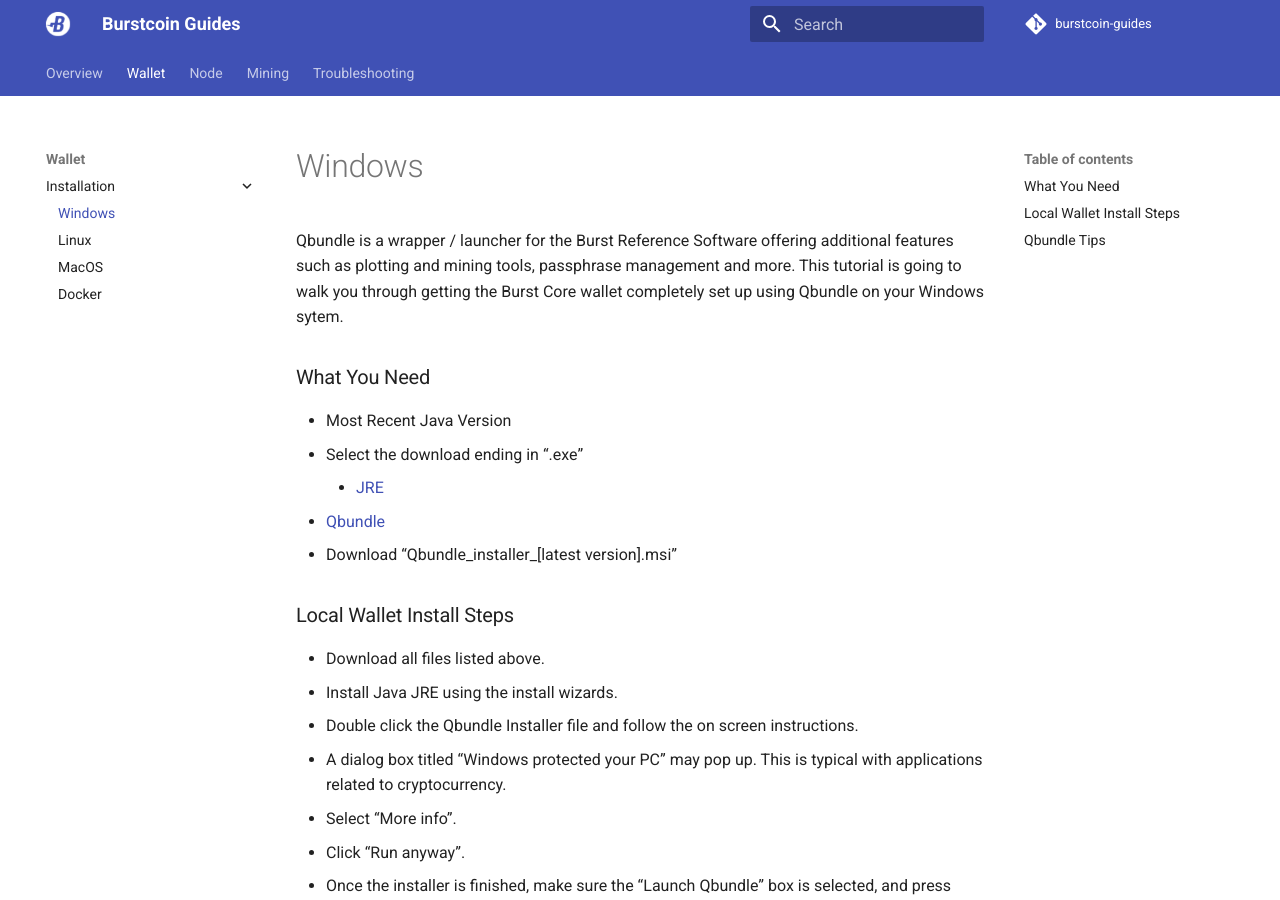
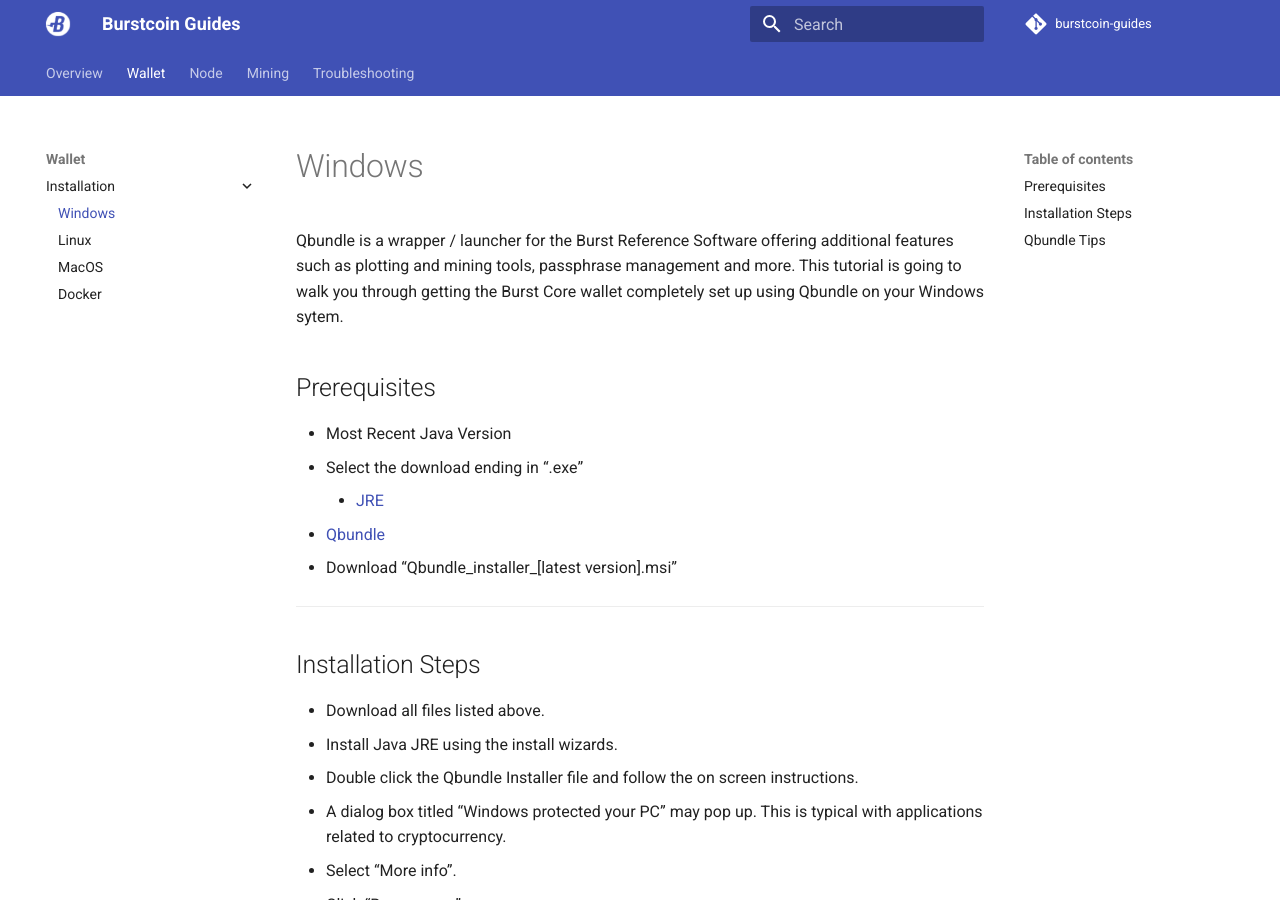
Before and after one commit to ths93/burstcoin-guides, an MkDocs documentation site: the page built from docs/wallet/install/windows.md, in a window 1280 px wide and 900 px high. Built offline with MkDocs 1.6.1 and Material for MkDocs 9.7.7, drawn with Linux system fonts in a browser that asks for light colours; comment, search, counter and statistics services are not loaded; old or Windows-style settings are respelled for this version of MkDocs.

Commit message:
Update windows.md

```diff
--- a/docs/wallet/install/windows.md
+++ b/docs/wallet/install/windows.md
@@ -1,6 +1,6 @@
 Qbundle is a wrapper / launcher for the Burst Reference Software offering additional features such as plotting and mining tools, passphrase management and more. This tutorial is going to walk you through getting the Burst Core wallet completely set up using Qbundle on your Windows sytem.
 
-### What You Need
+## Prerequisites
 
 - Most Recent Java Version
   - Select the download ending in “.exe”
@@ -8,7 +8,9 @@
 - [Qbundle](https://github.com/PoC-Consortium/Qbundle/releases/)
   - Download “Qbundle_installer_[latest version].msi”
 
-### Local Wallet Install Steps
+---
+
+## Installation Steps
 
 - Download all files listed above.
 - Install Java JRE using the install wizards.
@@ -32,7 +34,7 @@
 
 At this point the installation is finished, but you must leave the Qbundle running for it to complete the synchronization of the blockchain. If you do not have a wallet already you can create one now, but you will not be able to send or receive any transactions until the blockchain is fully synchronized. If you are trying to make a time sensitive transaction, use an online wallet. The same wallet used online will be available to use on your local wallet after the blockchain is synchronized.
 
-### Qbundle Tips
+## Qbundle Tips
 
 - Checking for updates
   - File –> Check for updates
```
